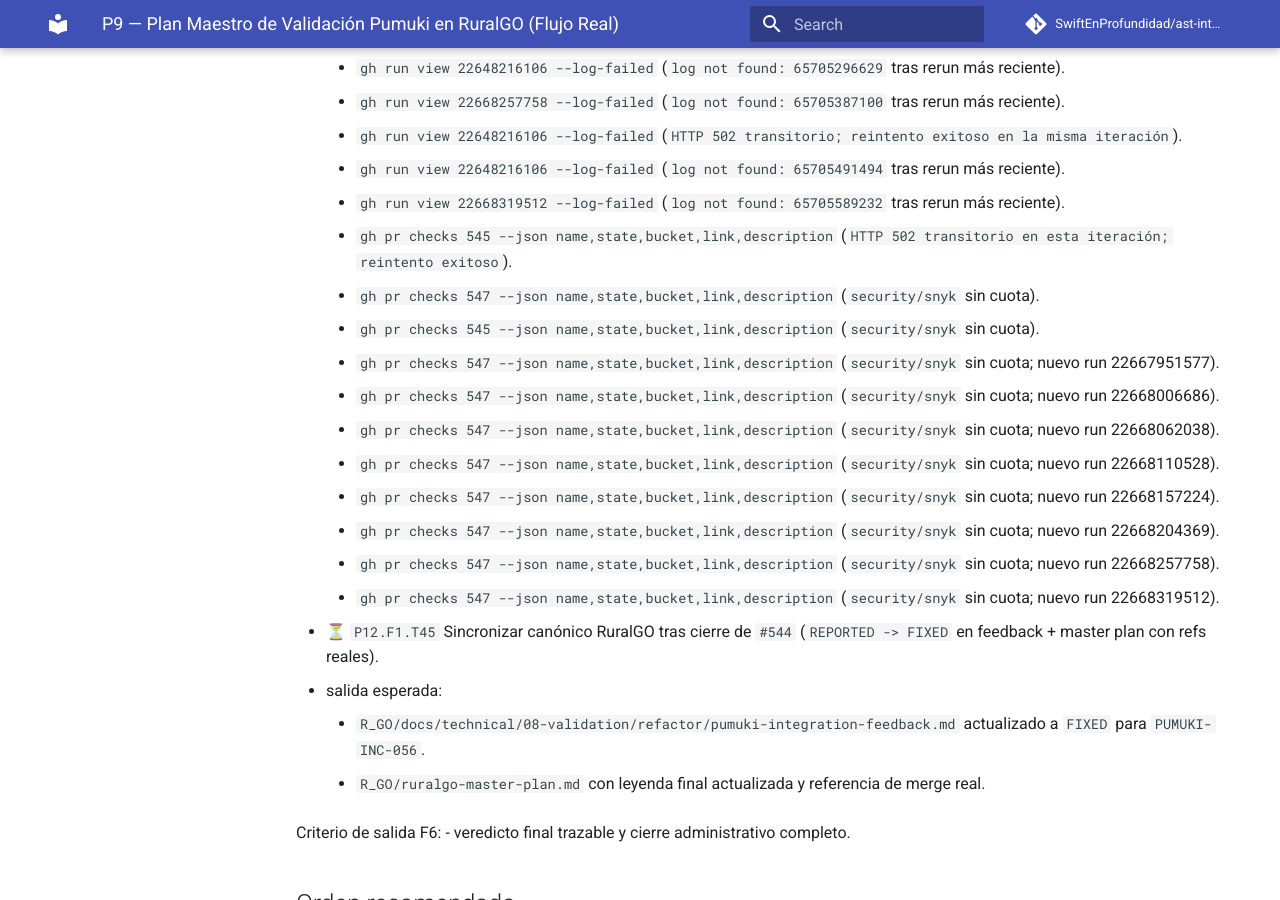
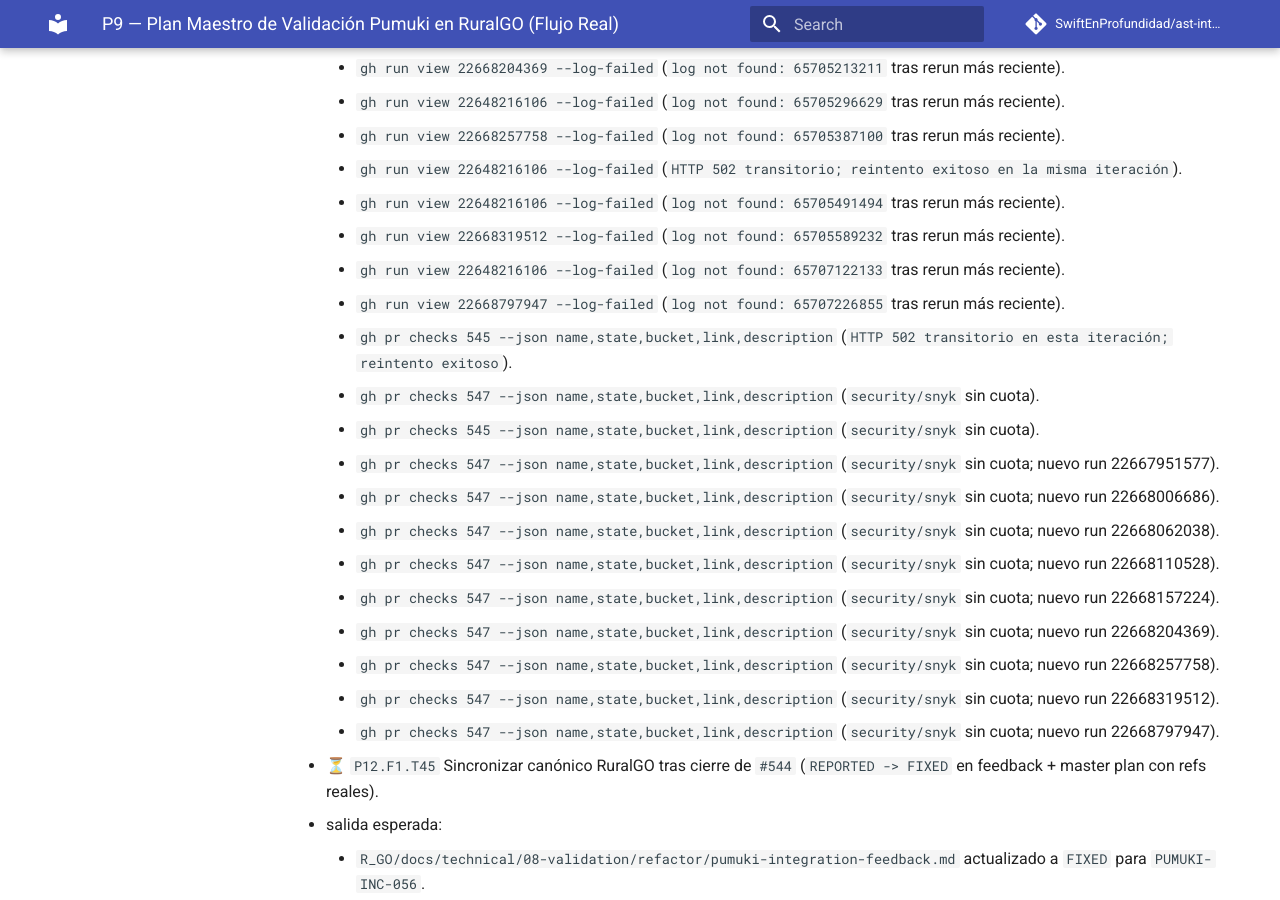
Before and after one commit to SwiftEnProfundidad/ast-intelligence-hooks, an MkDocs documentation site: the page built from docs/seguimiento-completo-validacion-ruralgo-03-03-2026.md, in a window 1280 px wide and 900 px high, scrolled down 54422 px. Built offline with MkDocs 1.6.1 and Material for MkDocs 9.7.7, drawn with Linux system fonts in a browser that asks for light colours; comment, search, counter and statistics services are not loaded; some of the changed text lies outside the part shown.

Commit message:
docs(tracking): append T47 heartbeat for latest remote blocker evidence

```diff
--- a/docs/seguimiento-completo-validacion-ruralgo-03-03-2026.md
+++ b/docs/seguimiento-completo-validacion-ruralgo-03-03-2026.md
@@ -1389,6 +1389,7 @@ Criterio de salida F5:
       - `https://github.com/SwiftEnProfundidad/ast-intelligence-hooks/issues/546#issuecomment-3997069824`
       - `https://github.com/SwiftEnProfundidad/ast-intelligence-hooks/issues/546#issuecomment-3997079882`
       - `https://github.com/SwiftEnProfundidad/ast-intelligence-hooks/issues/546#issuecomment-3997159959`
+      - `https://github.com/SwiftEnProfundidad/ast-intelligence-hooks/issues/546#issuecomment-3997170015`
     - evidencia de bloqueo vigente:
       - `gh run view 22648407847` (`billing lock` en GitHub Actions).
       - `gh run view 22648597740` (`billing lock` persistente tras rerun/retrigger).
@@ -1523,6 +1524,8 @@ Criterio de salida F5:
       - `gh run view 22648216106 --log-failed` (`HTTP 502 transitorio; reintento exitoso en la misma iteración`).
       - `gh run view 22648216106 --log-failed` (`log not found: 65705491494` tras rerun más reciente).
       - `gh run view 22668319512 --log-failed` (`log not found: 65705589232` tras rerun más reciente).
+      - `gh run view 22648216106 --log-failed` (`log not found: 65707122133` tras rerun más reciente).
+      - `gh run view 22668797947 --log-failed` (`log not found: 65707226855` tras rerun más reciente).
       - `gh pr checks 545 --json name,state,bucket,link,description` (`HTTP 502 transitorio en esta iteración; reintento exitoso`).
       - `gh pr checks 547 --json name,state,bucket,link,description` (`security/snyk` sin cuota).
       - `gh pr checks 545 --json name,state,bucket,link,description` (`security/snyk` sin cuota).
@@ -1534,6 +1537,7 @@ Criterio de salida F5:
       - `gh pr checks 547 --json name,state,bucket,link,description` (`security/snyk` sin cuota; nuevo run 22668204369).
       - `gh pr checks 547 --json name,state,bucket,link,description` (`security/snyk` sin cuota; nuevo run 22668257758).
       - `gh pr checks 547 --json name,state,bucket,link,description` (`security/snyk` sin cuota; nuevo run 22668319512).
+      - `gh pr checks 547 --json name,state,bucket,link,description` (`security/snyk` sin cuota; nuevo run 22668797947).
 
 - ⏳ `P12.F1.T45` Sincronizar canónico RuralGO tras cierre de `#544` (`REPORTED -> FIXED` en feedback + master plan con refs reales).
   - salida esperada:
```
